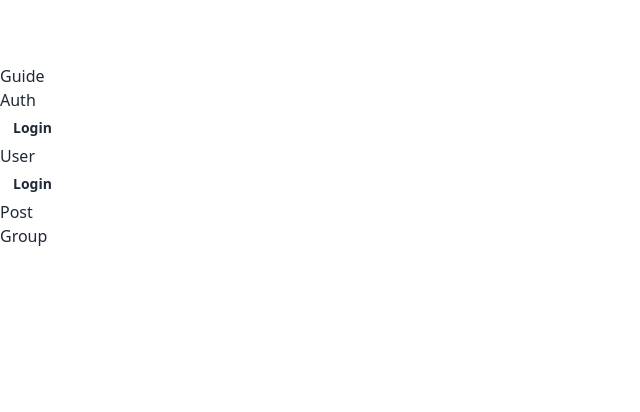
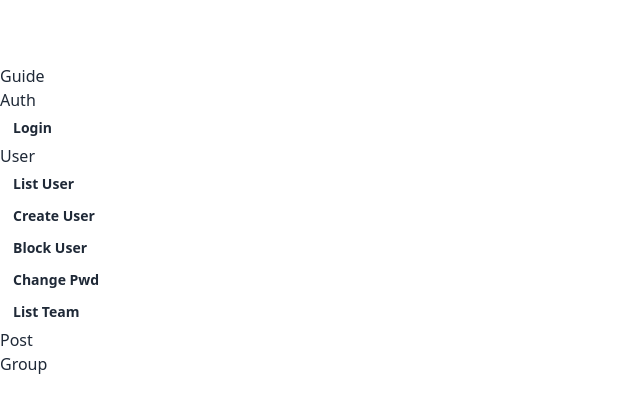
Before and after one commit to JunhaDex/kysa24-admin-www, a Vue app: page /guide in a window 1280 px wide. Shown: the top 412 px of the page, without its empty margins (0-640 px from the left). Built offline with nearby package versions, Linux system fonts and the light colour scheme; no server answers.

Commit message:
fix cors

```diff
--- a/src/pages/Guide.vue
+++ b/src/pages/Guide.vue
@@ -3,13 +3,25 @@
   <section>
     <h2>Auth</h2>
     <div>
-      <button class="btn btn-ghost btn-sm">Login</button>
+      <button class="btn btn-ghost btn-sm" @click="login">Login</button>
     </div>
   </section>
   <section>
     <h2>User</h2>
     <div>
-      <button class="btn btn-ghost btn-sm">Login</button>
+      <button class="btn btn-ghost btn-sm" @click="listUser">List User</button>
+    </div>
+    <div>
+      <button class="btn btn-ghost btn-sm">Create User</button>
+    </div>
+    <div>
+      <button class="btn btn-ghost btn-sm">Block User</button>
+    </div>
+    <div>
+      <button class="btn btn-ghost btn-sm">Change Pwd</button>
+    </div>
+    <div>
+      <button class="btn btn-ghost btn-sm">List Team</button>
     </div>
   </section>
   <section>
@@ -19,5 +31,36 @@
     <h2>Group</h2>
   </section>
 </template>
-<script lang="ts" setup></script>
+<script lang="ts" setup>
+import { AuthService } from '@/services/auth.service'
+import { useAuthStore } from '@/stores/auth.store'
+import { UserService } from '@/services/user.service'
+import { onMounted } from 'vue'
+import axios from 'axios'
+
+const authStore = useAuthStore()
+const { jwt } = authStore
+
+onMounted(() => {
+  const client = axios.create({
+    baseURL: 'http://localhost:3000',
+    headers: {}
+  })
+  client.get('/api/v1/healthz').then((res) => {
+    console.log('res', res.data)
+  })
+})
+
+async function login() {
+  const authSvc = new AuthService()
+  await authSvc.login('admin', 'admin')
+  console.log('jwt', jwt)
+}
+
+async function listUser() {
+  const userSvc = new UserService()
+  const users = await userSvc.listUser()
+  console.log('users', users)
+}
+</script>
 <style scoped></style>
--- a/src/services/auth.service.ts
+++ b/src/services/auth.service.ts
@@ -14,6 +14,7 @@ export class AuthService extends ApiService {
     const res = await this.api.post('/login', { userId, password })
     const auth = useAuthStore()
     const token = this.unpackRes(res) as LoginResponse
+    console.log('???', token)
     auth.setJwt(token.accessToken)
   }
 
--- a/src/services/user.service.ts
+++ b/src/services/user.service.ts
@@ -20,7 +20,7 @@ export class UserService extends ApiService {
     name?: string
     teamName?: string
   }): Promise<PageResponse<UserResponse>> {
-    const res = await this.auth().api.get('/', { params: cleanRequestObj(query) })
+    const res = await this.auth().api.get('', { params: cleanRequestObj(query) })
     return this.unpackRes(res) as PageResponse<UserResponse>
   }
 
--- a/src/utils/index.util.ts
+++ b/src/utils/index.util.ts
@@ -1,4 +1,5 @@
 export function cleanRequestObj(obj: any) {
+  if (!obj) return obj
   return Object.keys(obj).reduce((acc: any, key: string) => {
     const keyKebab = key.replace(/[A-Z]/g, (letter) => `-${letter.toLowerCase()}`)
     if (obj[key] !== undefined) {
```
